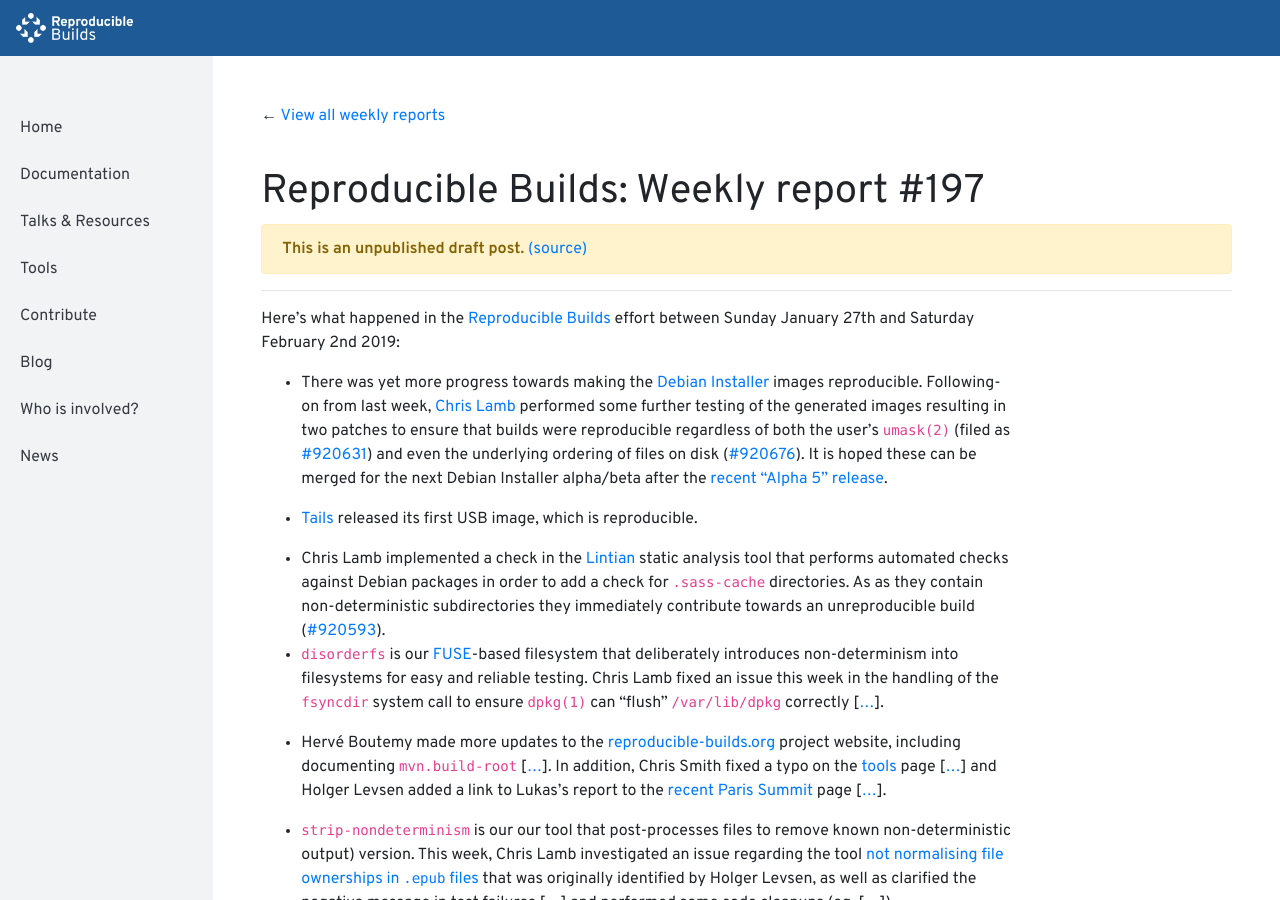
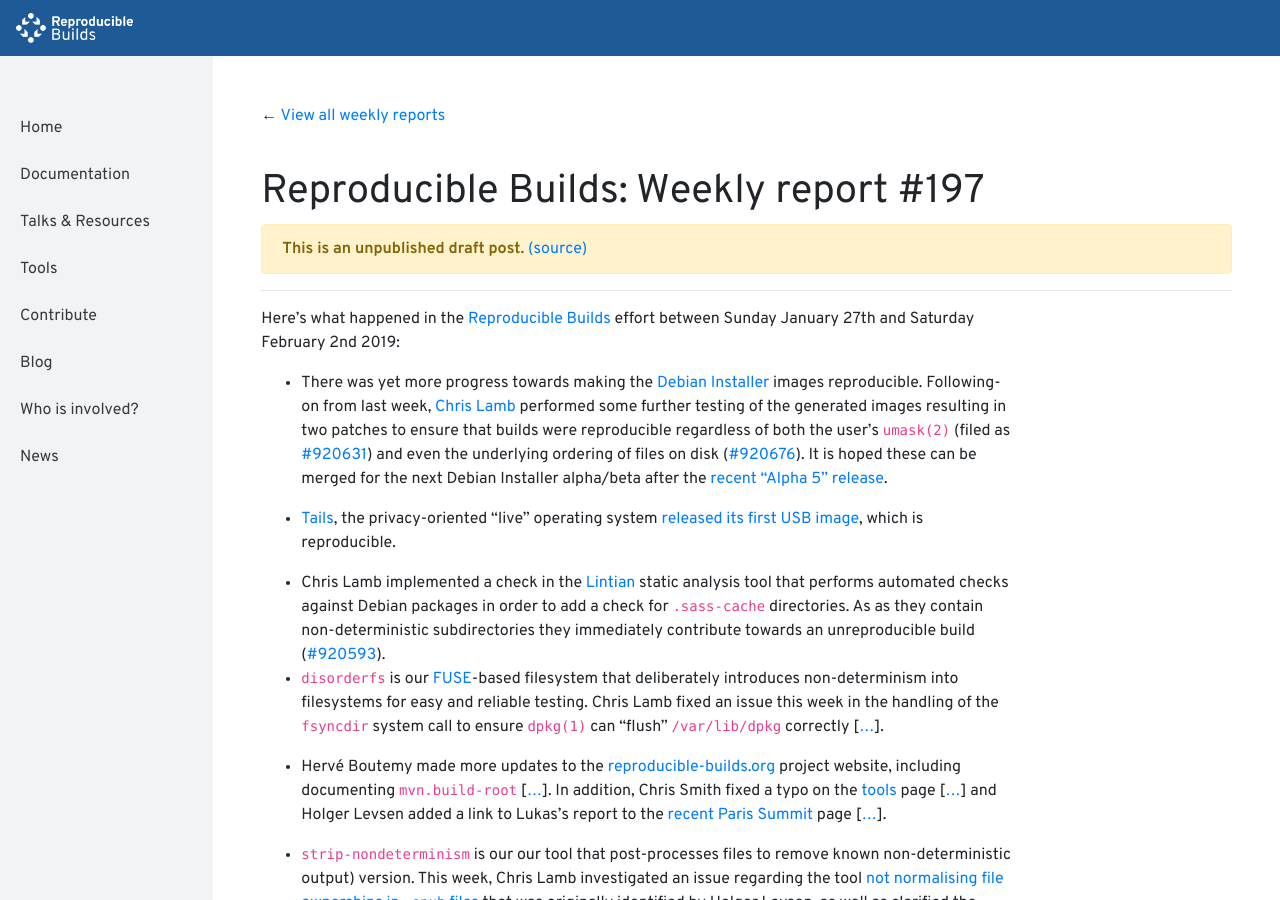
Before and after one commit to prototypefund/reproducible-website, a Jekyll site: the page built from _blog/posts/197.md, in a window 1280 px wide and 900 px high. Built offline with Jekyll 4.4.1, drawn with Linux system fonts in a browser that asks for light colours.

Commit message:
Expand the Tails entry a bit.

```diff
--- a/_blog/posts/197.md
+++ b/_blog/posts/197.md
@@ -7,7 +7,7 @@
 
 * There was yet more progress towards making the [Debian Installer](https://www.debian.org/devel/debian-installer/) images reproducible. Following-on from last week, [Chris Lamb](https://chris-lamb.co.uk/) performed some further testing of the generated images resulting in two patches to ensure that builds were reproducible regardless of both the user's `umask(2)` (filed as [#920631](https://bugs.debian.org/920631)) and even the underlying ordering of files on disk ([#920676](https://bugs.debian.org/920676)). It is hoped these can be merged for the next Debian Installer alpha/beta after the [recent "Alpha 5" release](https://lists.debian.org/debian-devel-announce/2019/02/msg00000.html).
 
-* [Tails](https://tails.boum.org/) released its first USB image, which is reproducible.
+* [Tails](https://tails.boum.org/), the privacy-oriented "live" operating system [released its first USB image](https://tails.boum.org/news/version_3.12/index.en.html), which is reproducible.
 
 * Chris Lamb implemented a check in the [Lintian](https://lintian.debian.org/) static analysis tool that performs automated checks against Debian packages in order to add a check for `.sass-cache` directories. As as they contain non-deterministic subdirectories they immediately contribute towards an unreproducible build ([#920593](https://bugs.debian.org/920593)).
 * `disorderfs` is our [FUSE](https://github.com/libfuse/libfuse)-based filesystem that deliberately introduces non-determinism into filesystems for easy and reliable testing. Chris Lamb fixed an issue this week in the handling of the `fsyncdir` system call to ensure `dpkg(1)` can "flush" `/var/lib/dpkg` correctly [[...](https://salsa.debian.org/reproducible-builds/disorderfs/commit/bd35aeb)].
```
